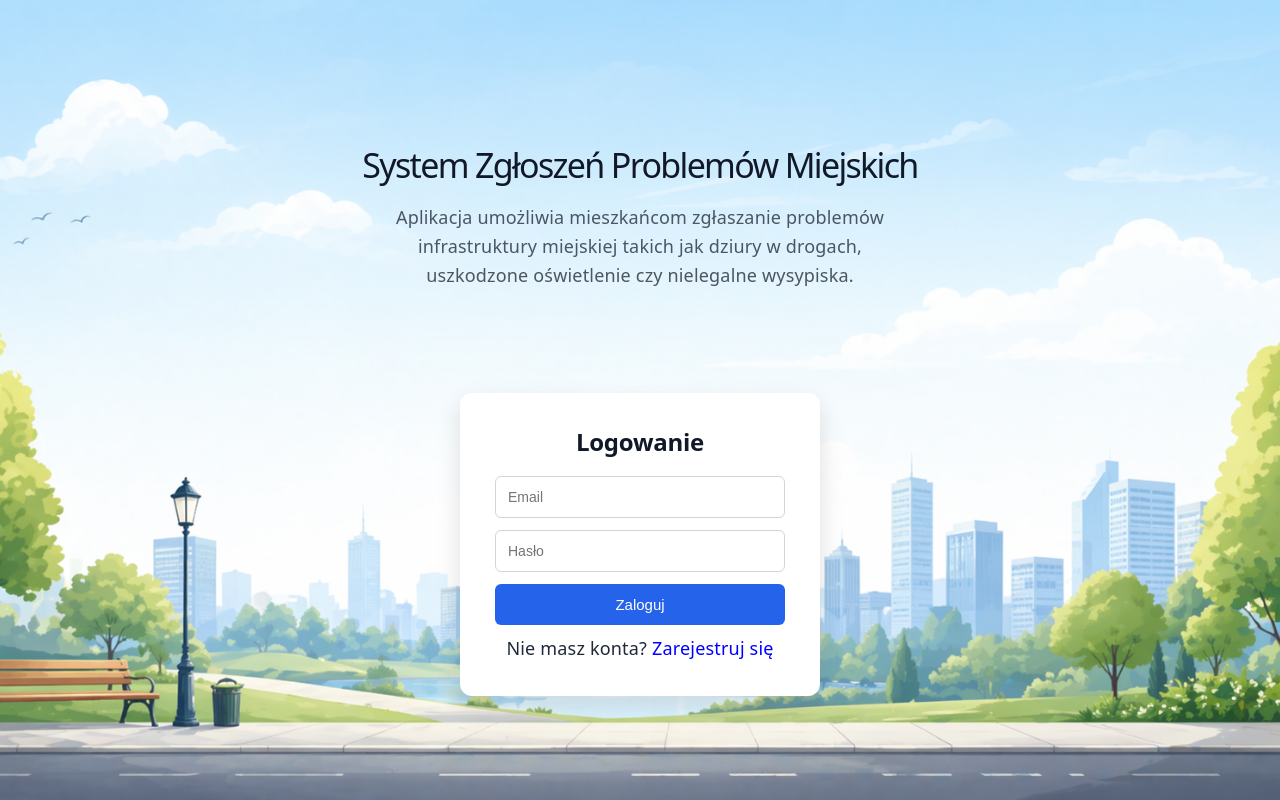
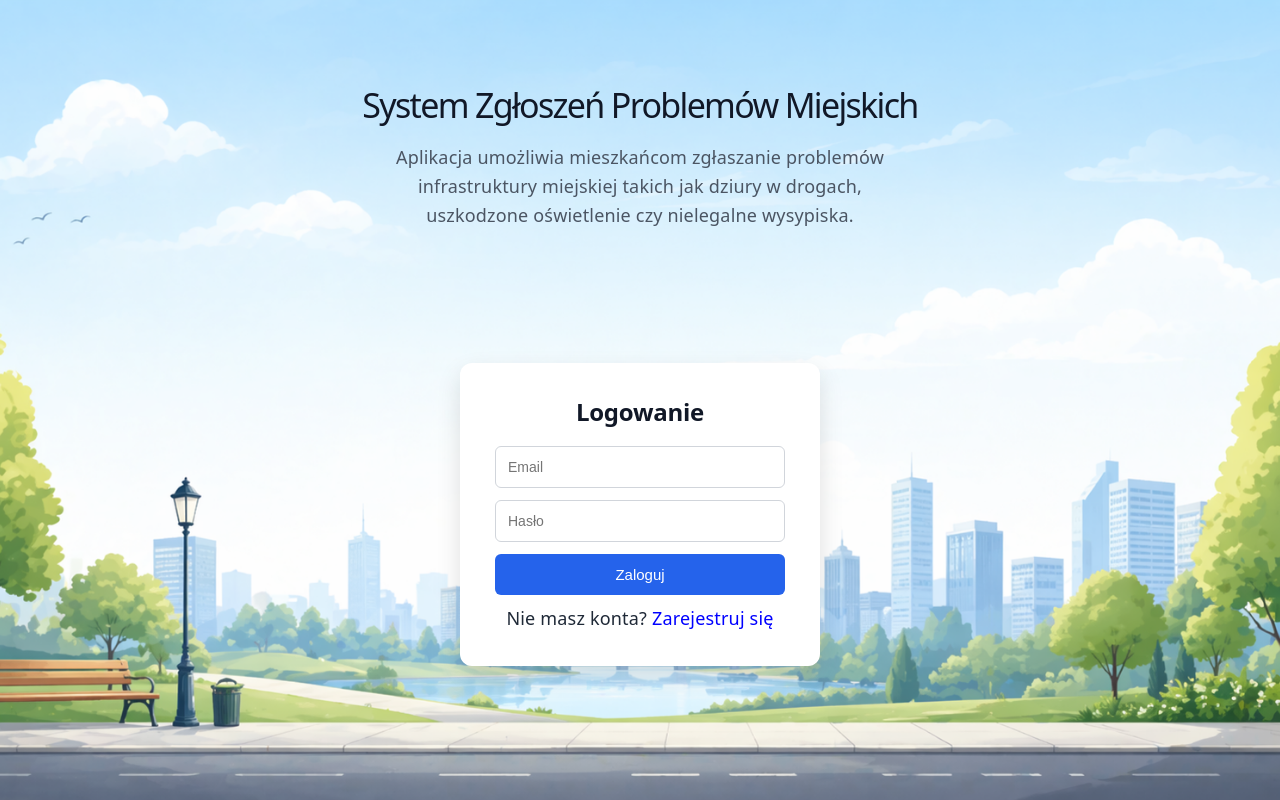
Before and after one commit to AngelaJJJ/city-problem-frontend, a React app: page / in a window 1280 px wide. Built offline with nearby package versions, Linux system fonts and the light colour scheme; the HTML template or start-up script is replaced by a standard one.

Commit message:
fix login3

```diff
--- a/src/pages/Login.jsx
+++ b/src/pages/Login.jsx
@@ -37,8 +37,9 @@ function Login({ goToRegister }) {
 
         display: "flex",
         flexDirection: "column",
-        justifyContent: "center",
-        alignItems: "center"
+        justifyContent: "flex-start",
+        alignItems: "center",
+        paddingTop: "60px"
       }}
     >
 
```
